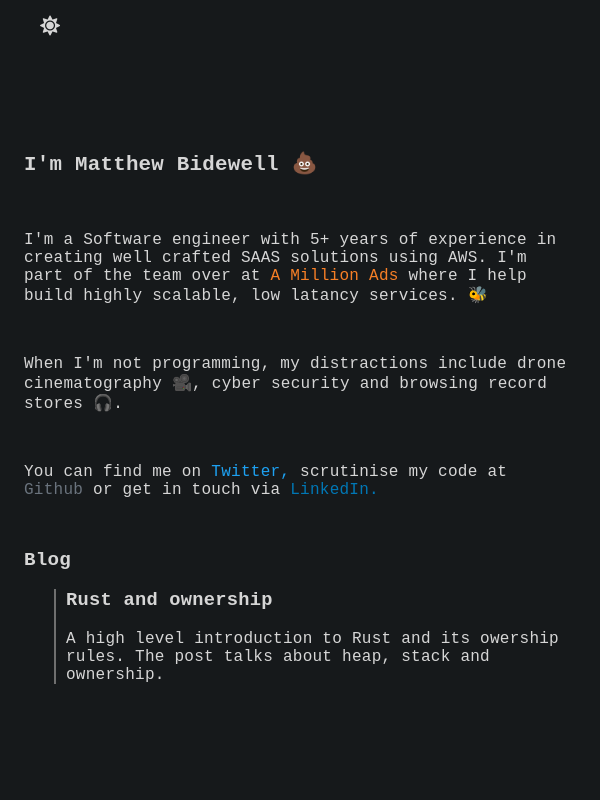
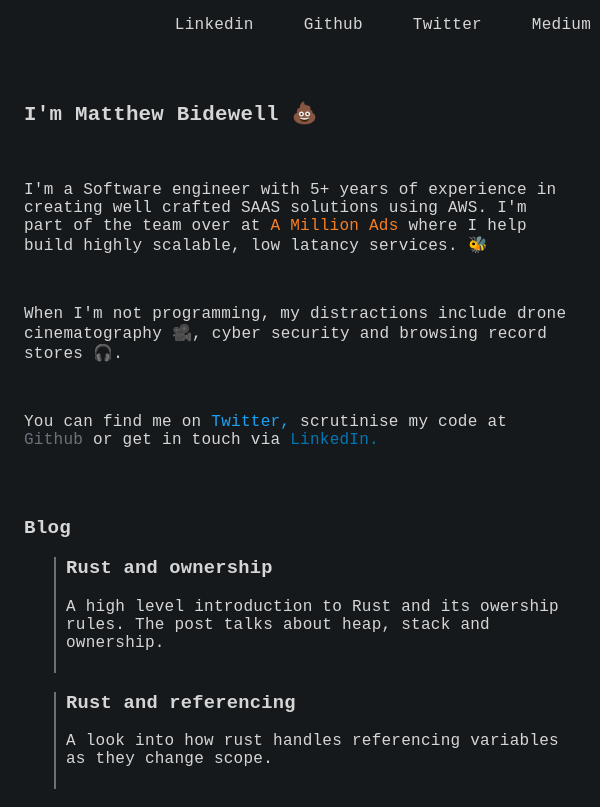
Before and after one commit to MattBidewell/old_personal_site, a Vue app: page / in a window 600 px wide. Built offline with nearby package versions, Linux system fonts and the light colour scheme.

Commit message:
content update

```diff
--- a/src/components/Content.vue
+++ b/src/components/Content.vue
@@ -12,14 +12,22 @@
         <p class= "crypto">I'm a Software engineer with yearsHOLD years of experience in creating well crafted SAAS solutions using AWS. I'm part of the team over at A_Million_Ads where I help build highly scalable, low latancy services. 🐝</p> <br/>
         <p class= "crypto">When I'm not programming, my distractions include drone cinematography 🎥, cyber security and browsing record stores 🎧.</p> <br/>
         <p class= "crypto">You can find me on Twitter, scrutinise my code at Github or get in touch via LinkedIn.</p><br/>
+        <br/>
         <section id="blog">
             <h2 class="crypto">Blog</h2>
             <div class = "post">
-                <a class="post_link" href="https://medium.com/@matthewbidewell/rust-and-its-ownership-model-effc41e3951">
+                <a class="post_link" href="https://levelup.gitconnected.com/rust-and-its-ownership-model-effc41e3951">
                     <h3 class="crypto">Rust and ownership</h3>
                     <p class="crypto">A high level introduction to Rust and its owership rules. The post talks about heap, stack and ownership.</p>
                 </a>
             </div>
+            <div class = "post">
+                <a class="post_link" href="https://mattbidewell.medium.com/rust-and-its-referencing-and-borrowing-b2e8aefc12d8">
+                    <h3 class="crypto">Rust and referencing</h3>
+                    <p class="crypto">A look into how rust handles referencing variables as they change scope.</p>
+                </a>
+            </div>
+            <!-- <p class="crypto">More...</p> -->
         </section>
     </section>
   </div>
@@ -51,8 +59,8 @@
                   const text = letters.map((letter)=>`<span class="cp">${letter}</span>`).join("");
                   return text;
               } else if(word === "A_Million_Ads") {
-                  const letters = word.split("_");
-                  const text = letters.map((letter)=>`<span class="cp">${letter}</span>`).join(" "); // space becuase multiple words
+                  const letters = "A Million Ads".split("");
+                  const text =  `<span class="cp">A Million Ads</span>`; // space becuase multiple words
                   return `<a id="amillionads" href="https://www.amillionads.com/">${text}</a>`;
               } else if(word === "Twitter,") {
                   const letters = word.split("");
@@ -82,11 +90,7 @@
                   const letters = "Medium".split("");
                   const text = letters.map((letter)=>`<span class="cp">${letter}</span>`).join("");
                   return `<a class="base_link" href="https://medium.com/@matthewbidewell">${text}</a>`;
-              } else if(word === "RustOwnershipLink") {
-                  const letters = "Read more..".split("");
-                  const text = letters.map((letter)=>`<span class="cp">${letter}</span>`).join("");
-                  return `<a class="base_link" href="https://medium.com/@matthewbidewell/rust-and-its-ownership-model-effc41e3951">${text}</a>`;
-              }else {
+              } else {
                   const letters = word.split("");
                   return letters.map((letter)=>`<span class="cp">${letter}</span>`).join("");
               }
@@ -141,6 +145,49 @@
     #content {
         margin-left:15rem;
         margin-right:15rem;
+    }
+
+    @media only screen and (max-width: 600px) {
+        #content {
+            padding-top:5rem;
+            margin-left:1.5rem;
+            margin-right:1.5rem;
+        }
+
+        #header {
+            background: var(--bg);
+            position: fixed;
+            left:0;
+            right:0;
+            width:100%;
+            padding: 0.5rem;
+
+        }
+
+        #header p a {
+            padding: 0 10px;
+        }
+    }
+
+    @media only screen and (min-width:600px) and (max-width: 1200px) {
+        #content {
+            padding-top:5rem;
+            margin-left:7.5rem;
+            margin-right:7.5rem;
+        }
+
+        #header {
+            background: var(--bg);
+            position: fixed;
+            left:0;
+            right:0;
+            width:100%;
+            padding: 0.5rem;
+        }
+
+        #header p a {
+            padding: 0 10px;
+        }
     }
 
     #header {
@@ -204,9 +251,28 @@
         margin-left: 30px;
         padding-left: 10px;
         border-left: 2px solid var(--font-link);
+        padding-bottom: 5px;
+        position: relative;
     }
 
     .post:hover {
-        border-bottom: 2px solid var(--font-link);
+        /* border-bottom: 2px solid var(--font-link); */
+    }
+
+    .post:after {
+        content: '';
+        position: absolute;
+        width: 0;
+        height: 1px;
+        display: block;
+        margin-top: 5px;
+        right:0;
+        background: #fff;
+        transition: width 1s ease;
+    }
+
+    .post:hover:after {
+        width: 100%;
+        left:0;
     }
 </style>
```
